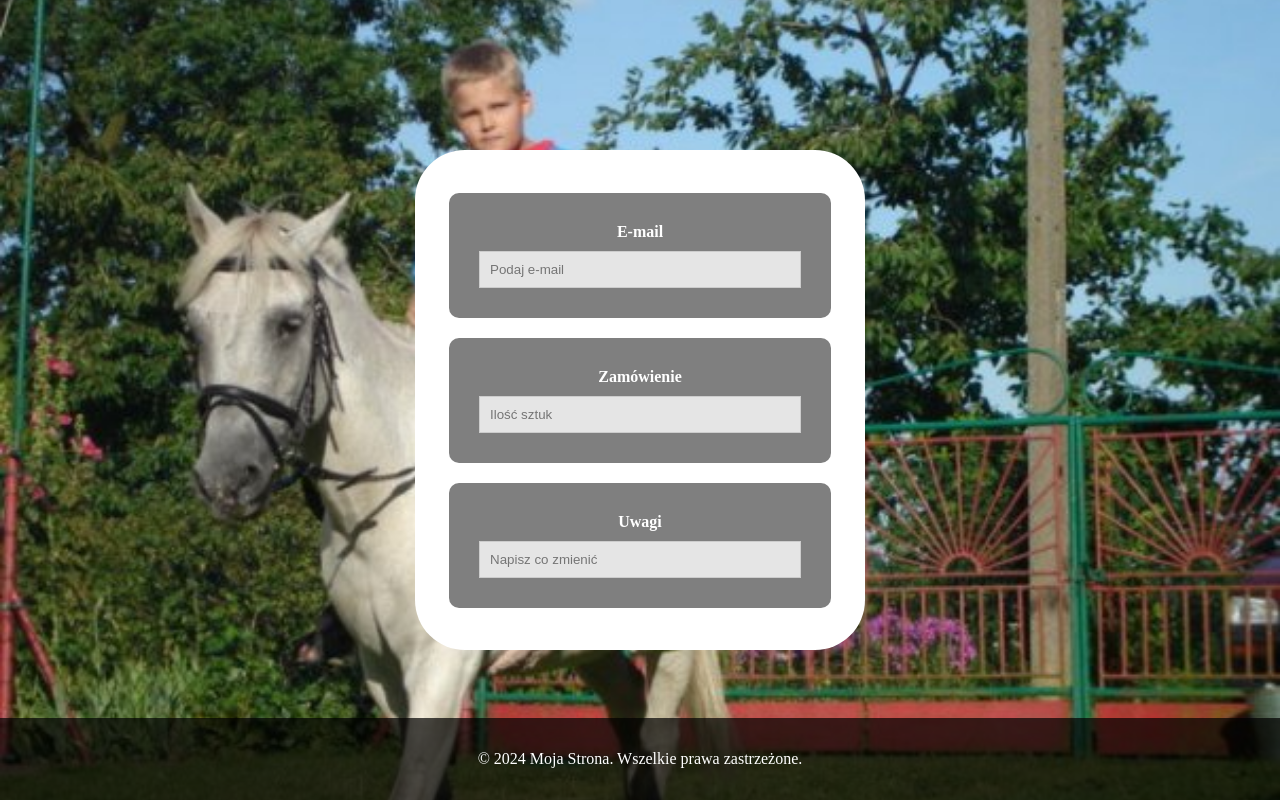
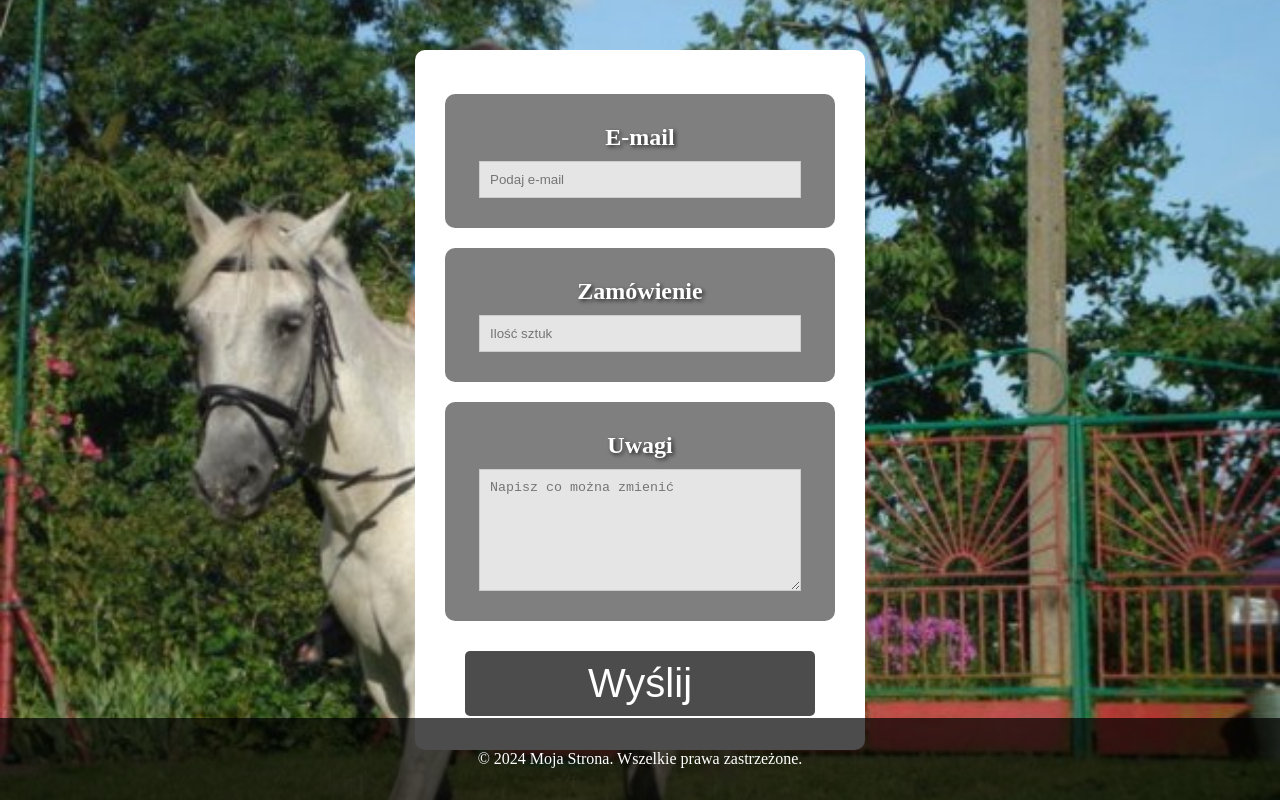
Before and after one commit to Gnuuj/GangStrona, a plain HTML site: page index.html in a window 1280 px wide. Drawn offline with Linux system fonts and the light colour scheme.

Commit message:
Add files via upload

```diff
--- a/index.html
+++ b/index.html
@@ -20,9 +20,9 @@
         .background-box {
             position: absolute;
             width: 450px;
-            height: 500px;
+            height: 700px;
             background: rgba(255, 255, 255, 1);
-            border-radius: 50px;
+            border-radius: 10px;
             z-index: 0;
         }
 
@@ -36,6 +36,10 @@
             z-index: 1;
         }
 
+        .textbox-large {
+            height: 100px;
+        }
+
         .textbox-container {
             display: flex;
             flex-direction: column;
@@ -46,6 +50,7 @@
             margin: 10px 0;
             animation: expand 1s ease-out forwards;
             z-index: 1;
+            width: 350px;
         }
 
         .textbox-label {
@@ -54,6 +59,26 @@
             color: white;
             animation: drop 1s ease-out forwards;
             z-index: 1;
+            font-size: 24px;
+            text-shadow: 2px 2px 4px rgba(0, 0, 0, 0.7);
+        }
+
+        .submit-button {
+            margin-top: 20px;
+            padding: 10px 20px;
+            border: none;
+            border-radius: 5px;
+            background-color: rgba(0, 0, 0, 0.7);
+            color: white;
+            font-size: 40px;
+            cursor: pointer;
+            animation: drop 1s ease-out forwards;
+            z-index: 1;
+            width: 350px;
+        }
+
+        .submit-button:hover {
+            background-color: rgba(0, 0, 0, 0.9);
         }
 
         footer {
@@ -104,8 +129,10 @@
 
     <div class="textbox-container">
         <label class="textbox-label" for="textbox3">Uwagi</label>
-        <input type="text" id="textbox3" class="textbox" placeholder="Napisz co zmienić">
+        <textarea id="textbox3" class="textbox textbox-large" placeholder="Napisz co można zmienić"></textarea>
     </div>
+
+    <button class="submit-button">Wyślij</button>
 
     <footer>
         <p>&copy; 2024 Moja Strona. Wszelkie prawa zastrzeżone.</p>
```
